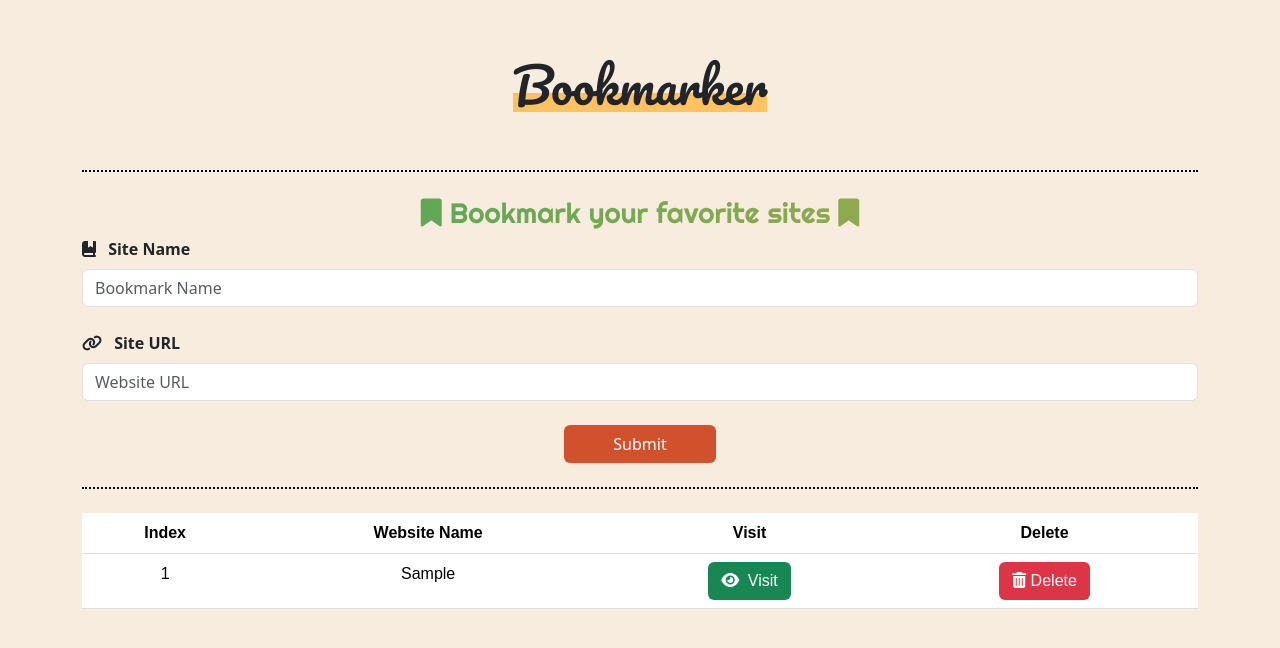
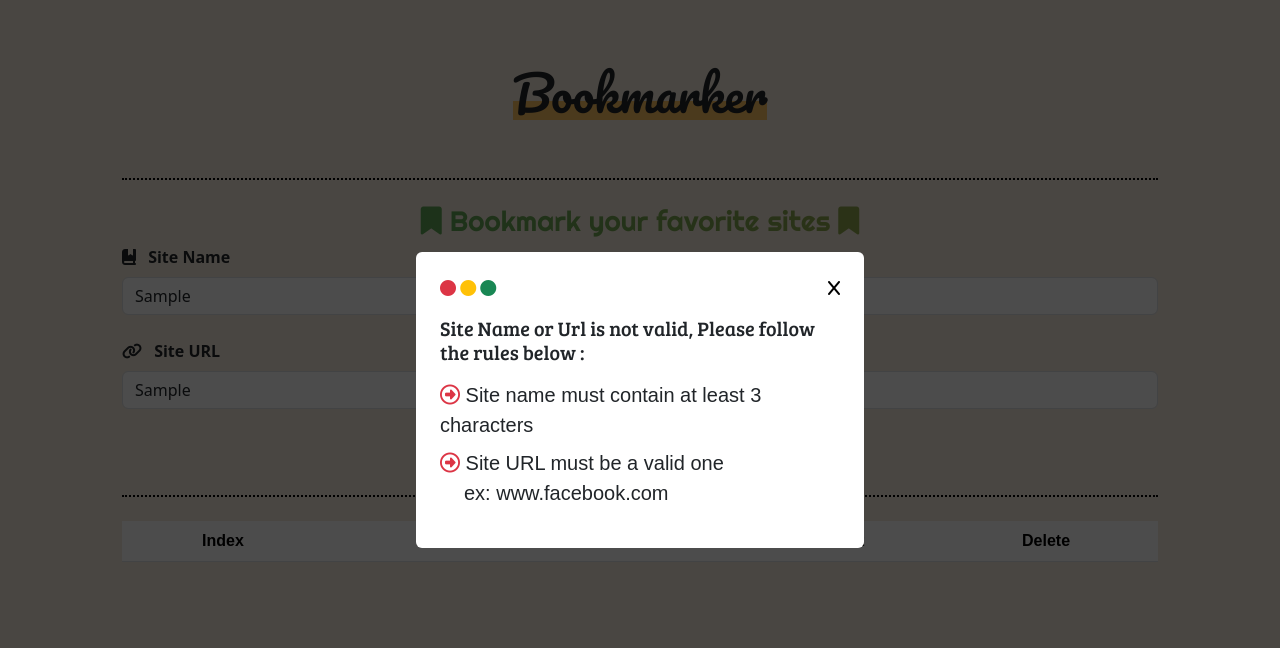
Before and after one commit to AhmedLotfy8/Bookmarks, a plain HTML site: page index.html in a window 1280 px wide. Both pictures are taken after typing "Sample", "Sample" into the empty fields and a click on the button "Submit". Drawn offline with Linux system fonts and the light colour scheme; a web font is replaced by a local one.

Commit message:
third commit

```diff
--- a/CSS/style.css
+++ b/CSS/style.css
@@ -10,22 +10,35 @@
     font-family: "Pacifico", cursive;
 }
 
+.bree-serif-regular {
+    font-family: "Bree Serif", serif;
+  }
+
 .pt-sans {
     font-family: "PT Sans Caption", sans-serif;
 }
+
+.pt-sans-caption-regular {
+    font-family: "PT Sans Caption", sans-serif;
+  }
+
+.righteous {
+    font-family: "Righteous", sans-serif;
+  }
 
 .bg-clr {
     background-color: #F7ECDE;
 }
 
+.w-35 {
+    width: 35%;
+}
 
 /* Headers */
-
 
 .H1 {
     display: inline-block;
     position: relative;
-    font-family: "Pacifico";
     z-index: 5;
 }
 
@@ -47,15 +60,13 @@
 }
 
 .H2 {
-    font-family: "Righteous", sans-serif;
     background-image: linear-gradient(to right, #3ca55c, #b5ac49);
+    background-clip: text;
     -webkit-background-clip: text;
     -webkit-text-fill-color: transparent;
 }
 
-
 /* Inputs */
-
 
 .inputs {
     border: 2px black dotted;
@@ -78,3 +89,20 @@
 .submitBtn:hover {
     background-color: #BB4120;
 }
+
+/* Alert Div */
+
+.alertDiv {
+    z-index: 10;
+    transform: translate(-50%, -50%);
+}
+
+.overlay {
+    position: fixed;
+    top: 0;
+    left: 0;
+    width: 100%;
+    height: 100%;
+    background-color: rgba(0, 0, 0, 0.7);
+    z-index: 9;
+}
--- a/JS/script.js
+++ b/JS/script.js
@@ -3,6 +3,9 @@ var siteNameInput = document.querySelectorAll('.val')[0]
 var siteURLInput = document.querySelectorAll('.val')[1]
 var subBtn = document.querySelector('.submitBtn');
 var conTable = document.querySelector('.tableContent');
+var alrDiv = document.querySelector('.alertDiv');
+var alrDivlyr = document.querySelector('.alertDivLayer');
+var alrDivBtn = document.querySelector('.alertDivBtn');
 
 
 // old user
@@ -15,31 +18,68 @@ else {
     siteList = [];
 }
 
-// siteNameInput
-function test() {
+function validateName() {
 
-    regex = (/^[A-Z][a-z]{3,15}$/)
+    regex = (/^[a-z]{3,15}$/)
+
+    siteNameInput.classList.remove('is-valid', 'is-invalid')
+    var flag
 
     if (regex.test(siteNameInput.value)) {
-        console.log('hi')
+        siteNameInput.classList.add('is-valid')
+        flag = true
     }
 
     else {
-        console.log('no');
+        siteNameInput.classList.add('is-invalid')
+        flag = false
     }
+
+    return flag;
 
 }
 
-test();
+function validateURL() {
+
+    regex = (/^w{3}\.\w+\.\w+$/)
+
+    siteURLInput.classList.remove('is-valid', 'is-invalid')
+    var flag
+
+    if (regex.test(siteURLInput.value)) {
+        flag = true
+        siteURLInput.classList.add('is-valid')
+    }
+
+    else {
+        flag = false
+        siteURLInput.classList.add('is-invalid')
+    }
+
+    return flag;
+}
 
 // <button class="submitBtn btn px-5 text-white">Submit</button>
 subBtn.addEventListener('click', function (info) {
     info.preventDefault();
     addSite();
+    siteNameInput.classList.remove('is-valid', 'is-invalid')
+    siteURLInput.classList.remove('is-valid', 'is-invalid')
+
+})
+
+// <button class="alertDivBtn border-0 bg-white position-absolute end-0"> <span class="fa fa-x"></span> </button>
+alrDivBtn.addEventListener('click', function(){
+    alrDiv.classList.add('d-none')
+    alrDivlyr.classList.add('d-none')
 })
 
 function addSite() {
 
+    console.log(validateName() + "   " + validateURL());
+
+    // valid inputs
+    if (validateName() && validateURL()) {
         var site = {
             name: siteNameInput.value,
             URL: formatURL(siteURLInput.value)
@@ -48,6 +88,14 @@ function addSite() {
         siteList.push(site);
         localStorage.setItem('Sites', JSON.stringify(siteList))
         displayList();
+    }
+
+    // wrong inputs
+    else {
+        alrDiv.classList.remove('d-none')
+        alrDivlyr.classList.remove('d-none')
+    }
+
 }
 
 function formatURL(url) {
--- a/index.html
+++ b/index.html
@@ -11,7 +11,7 @@
     <link rel="preconnect" href="https://fonts.googleapis.com">
     <link rel="preconnect" href="https://fonts.gstatic.com" crossorigin>
     <link
-        href="https://fonts.googleapis.com/css2?family=PT+Sans+Caption:wght@400;700&family=Pacifico&family=Righteous&display=swap"
+        href="https://fonts.googleapis.com/css2?family=Bree+Serif&family=PT+Sans+Caption:wght@400;700&family=PT+Sans:ital,wght@0,400;0,700;1,400;1,700&family=Pacifico&family=Righteous&display=swap"
         rel="stylesheet">
     <!-- Bootstrap -->
     <link rel="stylesheet" href="./CSS/bootstrap.min.css">
@@ -24,17 +24,21 @@
 
 </head>
 
-<body class="bg-clr">
+<body>
 
-    <div class="container py-2">
+    <div class="container-fluid startPage min-vh-100 bg-clr p-3">
+
+        <div class="row d-flex justify-content-center align-items-center">
+
+            <div class="col-md-10">
 
                 <header class="d-flex justify-content-center">
-            <h1 class="H1 py-5 title display-5 gwendolyn-regular">Bookmarker</h1>
+                    <h1 class="H1 py-5 title display-5 gwendolyn-regular pacifico">Bookmarker</h1>
                 </header>
 
                 <div class="inputs py-4 w-100">
 
-            <h2 class="H2 text-center fs-3"> <span><i class="fa fa-bookmark"></i></span>
+                    <h2 class="H2 text-center fs-3 righteous"> <span><i class="fa fa-bookmark"></i></span>
                         Bookmark your favorite sites
                         <span><i class="fa fa-bookmark"></i></span>
                     </h2>
@@ -48,7 +52,8 @@
                             </span>
 
                             <label for="siteName" class="fw-bold">Site Name</label>
-                    <input oninput="test()" class="val form-control my-2" type="text" name="" placeholder="Bookmark Name" id="siteName">
+                            <input oninput="validateName()" class="val form-control my-2" type="text" name=""
+                                placeholder="Bookmark Name" id="siteName">
                         </div>
 
                         <div class="w-100 py-3">
@@ -58,7 +63,8 @@
                             </span>
 
                             <label for="siteURL" class="fw-bold">Site URL</label>
-                    <input oninput="test()" class="val form-control my-2" type="text" name="" placeholder="Website URL" id="siteURL">
+                            <input oninput="validateURL()" class="val form-control my-2" type="text" name=""
+                                placeholder="Website URL" id="siteURL">
                         </div>
 
                         <div class="d-flex justify-content-center">
@@ -82,7 +88,7 @@
                             </tr>
                         </thead>
 
-                <!-- FIXME: -->
+
                         <tbody class="tableContent">
 
                         </tbody>
@@ -93,6 +99,37 @@
 
             </div>
 
+        </div>
+
+    </div>
+
+    <div class="overlay alertDivLayer d-none"></div>
+    <div class="alertDiv position-absolute p-4 top-50 start-50 bg-white rounded w-35 d-none">
+
+        <div class="position-relative mb-3">
+            <span class="fa fa-circle text-danger"></span>
+            <span class="fa fa-circle text-warning"></span>
+            <span class="fa fa-circle text-success"></span>
+
+            <button class="alertDivBtn border-0 bg-white position-absolute end-0"> <span class="fa fa-x"></span> </button>
+        </div>
+
+        <h4 class="fs-5 bree-serif-regular mb-3"> Site Name or Url is not valid, Please follow the rules below : </h4>
+
+        <ul class="list-unstyled">
+
+            <li class="pt-sans-caption-regular fs-5 mb-2"><span class="fa-regular text-danger fa-arrow-alt-circle-right"></span> Site name
+                must contain at least 3
+                characters </li>
+            <li class="pt-sans-caption-regular mb-2 fs-5"><span class="fa-regular text-danger fa-arrow-alt-circle-right"></span> Site URL
+                must be a valid one <br> <span class="ms-4"> ex: www.facebook.com </span>
+            </li>
+
+        </ul>
+
+    </div>
+
+
 
     <script src="./JS/script.js"></script>
 </body>
```
Lines whose indentation alone changed are shown as unchanged.
